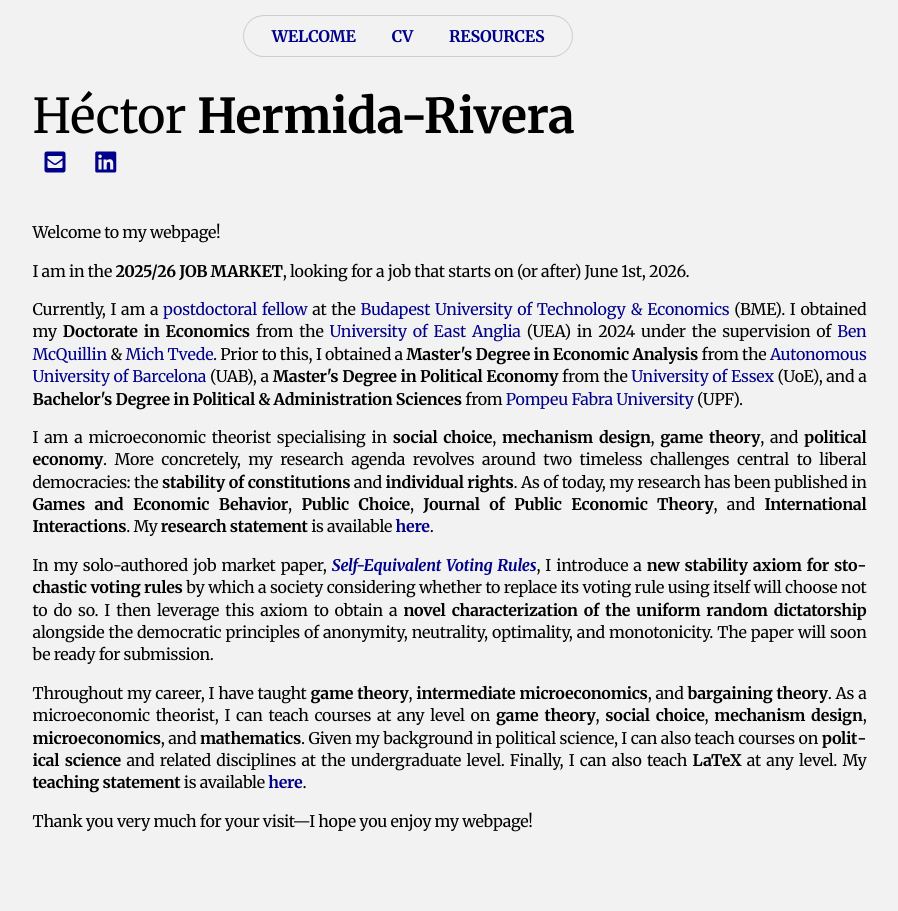
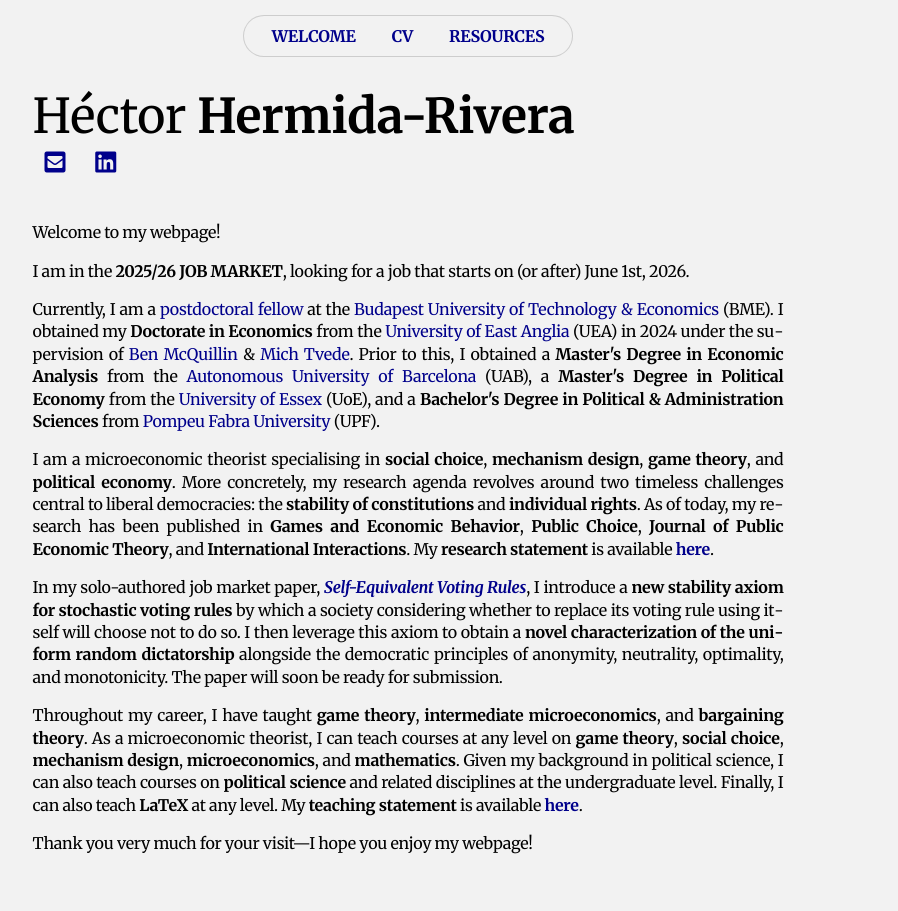
Before and after one commit to HectorHermidaRivera/hectorhermidarivera.github.io, a Jekyll site: the page built from index.md, in a window 1280 px wide. Shown: the whole page, without its empty margins (232-1130 px from the left). Built offline with Jekyll 4.4.1, drawn with Linux system fonts in a browser that asks for light colours; a style sheet for code colours, icons or effects is not loaded.

Commit message:
Update index.md

```diff
--- a/index.md
+++ b/index.md
@@ -39,7 +39,7 @@ title: Héctor Hermida-Rivera
     </a>
   </div>
 
-<div class="two-column" style="right-padding: 83px;">
+<div class="two-column" style="padding-right: 83px;">
   <div class="label"></div>
   <div class="value">
   <p>Welcome to my webpage!</p>
```
